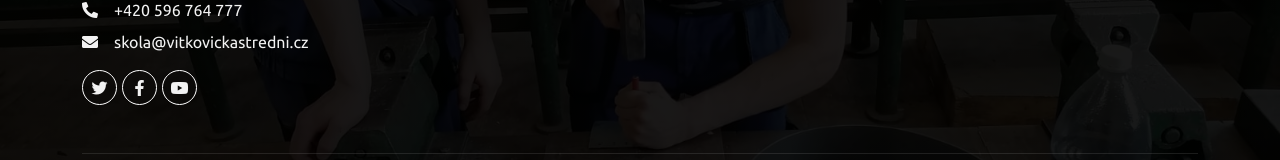
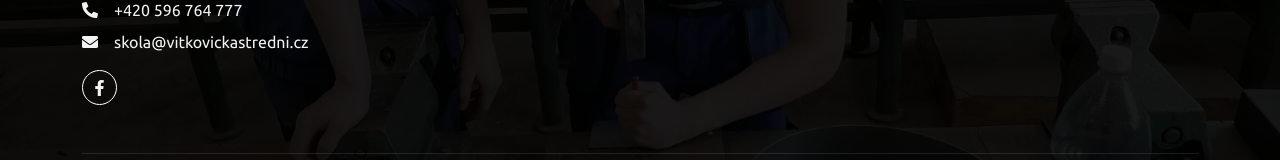
Before and after one commit to Vitkovicka-stredni-prumyslova-skola/vsps-cov-web, a plain HTML site: page index.html in a window 1280 px wide. Shown: the part 5752-5912 px from the top of the page. Drawn offline with nearby package versions, Linux system fonts and the light colour scheme.

Commit message:
upgrade patičky part 2/2

```diff
--- a/index.html
+++ b/index.html
@@ -578,10 +578,9 @@
                     <p class="mb-2"><i class="fa fa-phone-alt me-3"></i>+420 596 764 777</p>
                     <p class="mb-2"><i class="fa fa-envelope me-3"></i>skola@vitkovickastredni.cz</p>
                     <div class="d-flex pt-2">
-                        <a class="btn btn-outline-light btn-social" href="https://twitter.com/vitkovickastred"><i class="fab fa-twitter"></i></a>
+                        <!--<a class="btn btn-outline-light btn-social" href="https://twitter.com/vitkovickastred"><i class="fab fa-twitter"></i></a>-->
                         <a class="btn btn-outline-light btn-social" href="https://www.facebook.com/vitkovickastredni/"><i class="fab fa-facebook-f"></i></a>
-                        <a class="btn btn-outline-light btn-social" href="https://www.youtube.com/watch?v=j4nCjNBIpBQ"><i class="fab fa-youtube"></i></a>
-                        <!--<a class="btn btn-outline-light btn-social" href=""><i class="fab fa-linkedin-in"></i></a>-->
+                        <!--<a class="btn btn-outline-light btn-social" href="https://www.youtube.com/watch?v=j4nCjNBIpBQ"><i class="fab fa-youtube"></i></a>-->
                     </div>
                 </div>
                 <!--<div class="col-lg-3 col-md-6">
```
